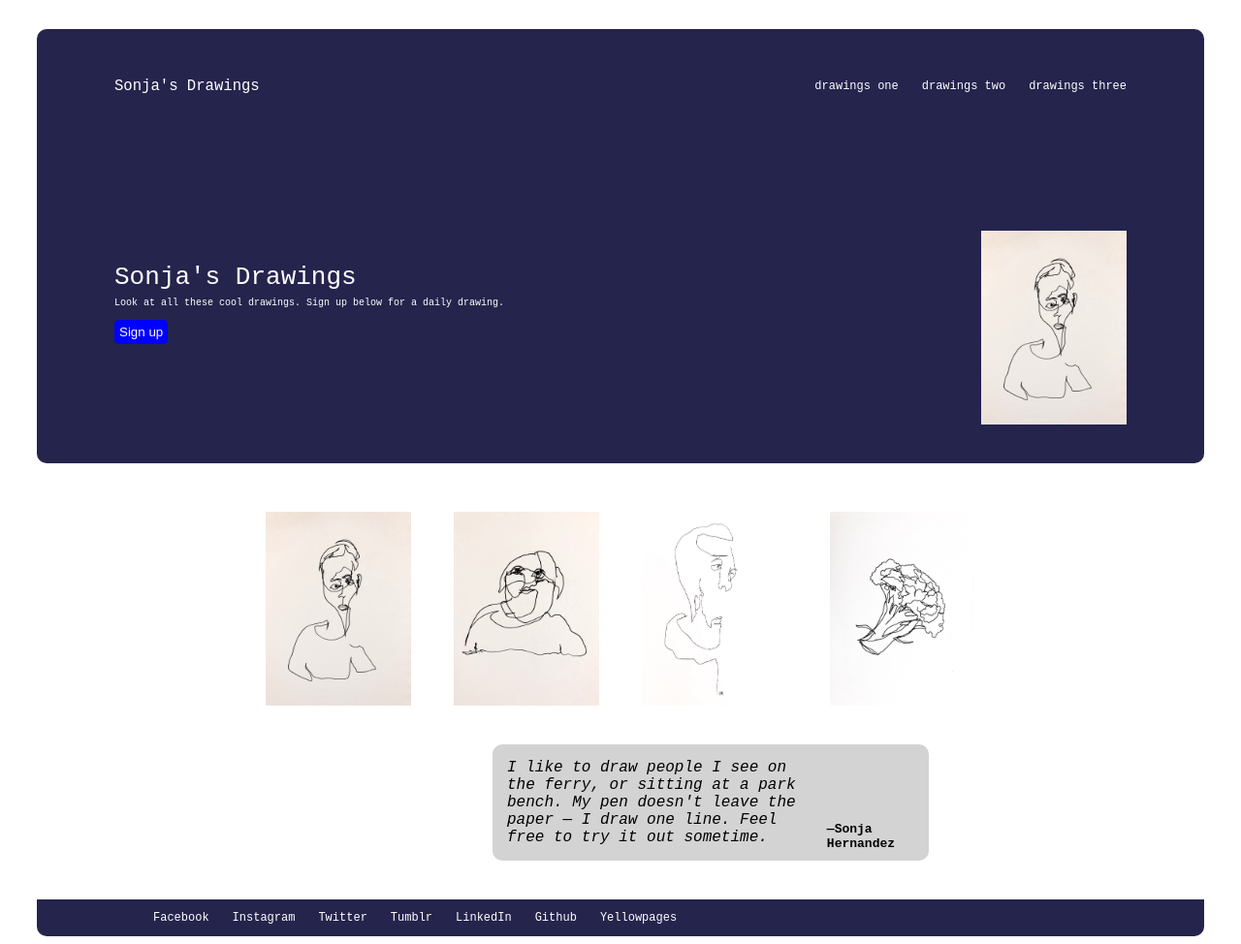
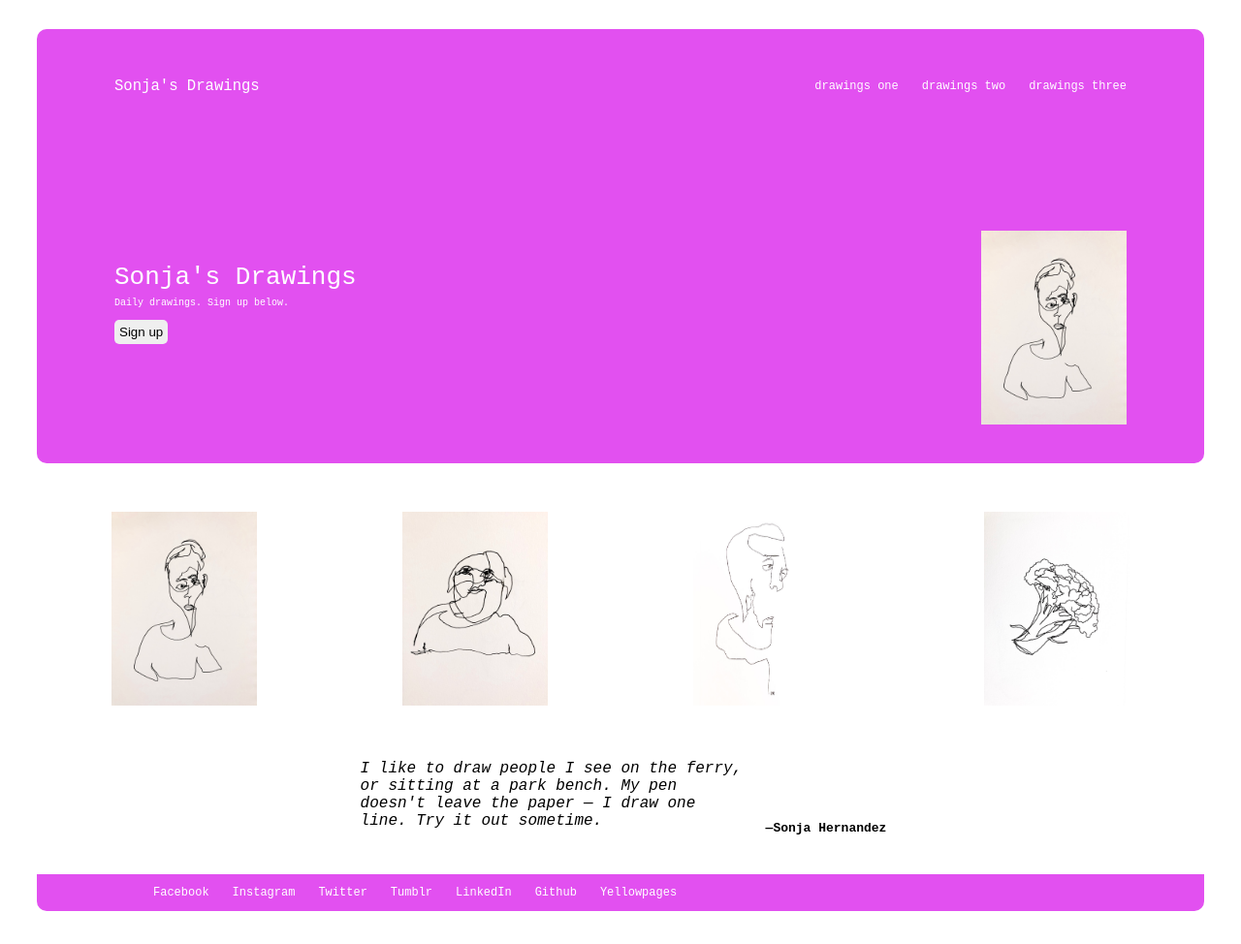
Before and after one commit to dnhandelman/landingpage, a plain HTML site: page index.html in a window 1280 px wide. Shown: the whole page at 97% size. After the commit the page ends 948 px from the top, so only its background shows below. Drawn offline with Linux system fonts and the light colour scheme.

Commit message:
fix flex of pics and changed colors

```diff
--- a/index.html
+++ b/index.html
@@ -21,7 +21,7 @@
     <div class="content1">
         <div class="item1">
         <div class="h1">Sonja's Drawings</div>
-        <div class="h1sub">Look at all these cool drawings. Sign up below for a daily drawing.</div>
+        <div class="h1sub">Daily drawings. Sign up below.</div>
         <button>Sign up</button>
     </div>
 
@@ -40,7 +40,7 @@
     </div>
 
     <div class="content4">
-        <div class="quote1"><em>I like to draw people I see on the ferry, or sitting at a park bench. My pen doesn't leave the paper — I draw one line. Feel free to try it out sometime.</em></div>
+        <div class="quote1"><em>I like to draw people I see on the ferry, or sitting at a park bench. My pen doesn't leave the paper — I draw one line. Try it out sometime.</em></div>
         <div class="signature"><strong>—Sonja Hernandez</strong></div>
     </div>
 
--- a/style.css
+++ b/style.css
@@ -5,7 +5,7 @@ body {
 
 .header-container {
     color: white;
-    background-color: rgba(11, 11, 57, 0.893);
+    background-color: rgb(223 59 239 / 89%);
     display: flex;
     justify-content: space-between;
     align-items: center;
@@ -21,7 +21,7 @@ body {
 }
 
 .content1 {
-    background-color: rgba(11, 11, 57, 0.893);
+    background-color: rgb(223 59 239 / 89%);
     display: flex;
     justify-content: space-between;
     align-items: center;
@@ -46,30 +46,41 @@ body {
 
 
 .content3 {
+
     display: flex;
-    justify-content: space-around;
-    gap: 12px;
+    justify-content: space-evenly;
+    gap: 100px;
     margin-top: 50px;
     width: auto;
-
 }
 
 .content4 {
+
+
     display: flex;
     justify-content: center;
-    width: 450px;
-    background-color: lightgray;
+    /* width: 450px; */
+    /* background-color: lightgray; */
     border-radius: 10px;
-    margin-top: 40px;
-    margin-left: 500px;
+    /* margin-top: 40px; */
+    /* margin-left: 500px; */
+    /* margin-bottom: 40px; */
+    /* display: flex; */
+    /* justify-content: space-around; */
+    gap: 12px;
+    margin-top: 50px;
     margin-bottom: 40px;
+    width: auto;
+
 
 }
 
 .quote1 {
+
+
     display: flex;
     width: 400px;
-    padding: 15px;
+    padding: 6px;
     font-size: large;
 
 }
@@ -78,13 +89,12 @@ body {
     display: flex;
     flex-direction: column;
     justify-content: flex-end;
-    padding: 10px;
 }
 
 .images1 {
     display: flex;
     justify-content: space-between;
-    gap: 44px;
+    gap: 150px;
 
 }
 
@@ -115,14 +125,19 @@ ul {
 }
 
 button {
-    background-color: blue;
-    color: white;
+
+
     font-size: 700;
     border-radius: 5px;
     padding: 5px;
     margin-top: 12px;
     border: 0px;
+    transition-duration: 0.4s;
+}
 
+button:hover {
+    background-color: #f1fe00;
+    color: white;
 }
 
 img {
@@ -134,7 +149,7 @@ width: 150px;
 
 footer {
     color: white;
-    background-color: rgba(11, 11, 57, 0.893);
+    background-color: rgb(223 59 239 / 89%);
     display: flex;
     flex-direction: column;
     justify-content: flex-end;
```
